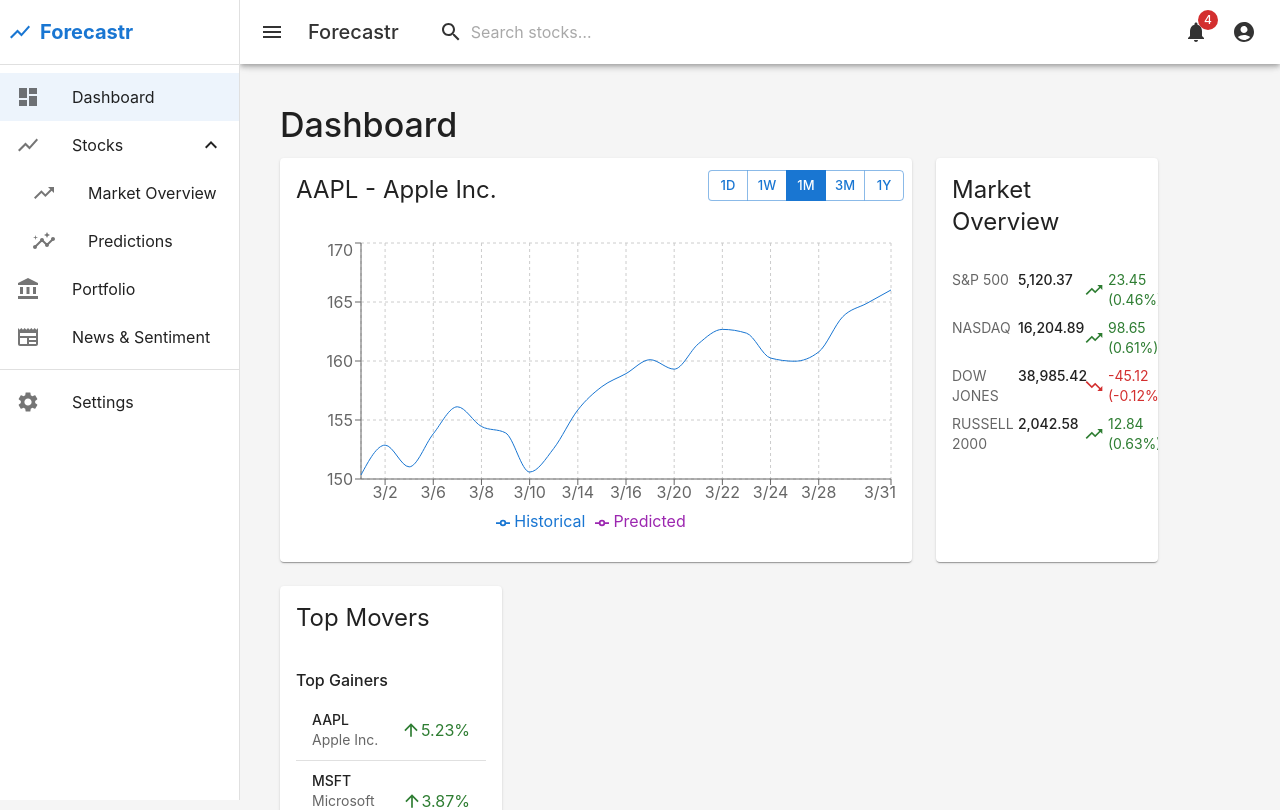
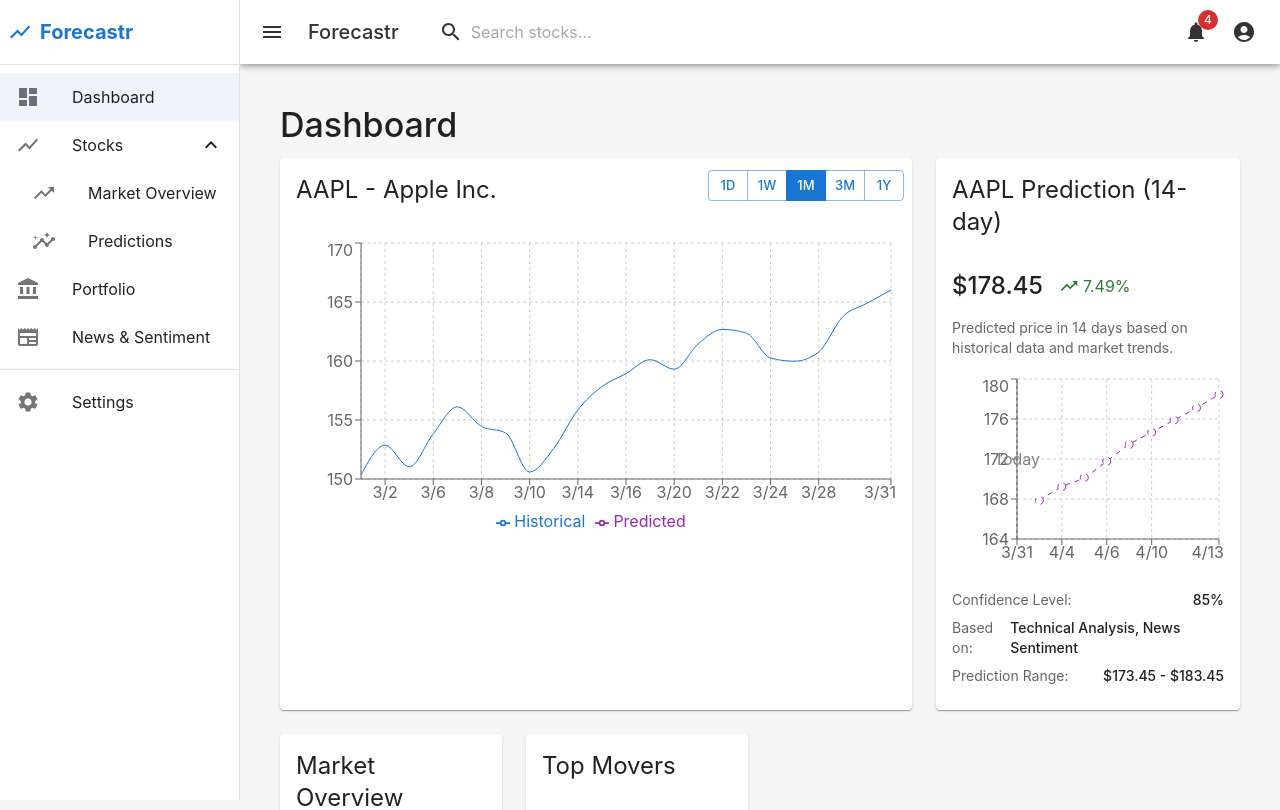
Before and after one commit to hadi-awan/Forecastr, a React (Vite) app in the folder frontend/: page / in a window 1280 px wide. Shown: the top 810 px of the page. Built offline with nearby package versions, Linux system fonts and the light colour scheme.

Commit message:
Implemented PredictionCard feature of Dashboard with mock data

```diff
--- a/frontend/src/components/Widgets/PredictionCard.jsx
+++ b/frontend/src/components/Widgets/PredictionCard.jsx
@@ -1 +1,109 @@
+import { Card, CardContent, CardHeader, Typography, Box } from '@mui/material';
+import TrendingUpIcon from '@mui/icons-material/TrendingUp';
+import TrendingDownIcon from '@mui/icons-material/TrendingDown';
+import { LineChart, Line, XAxis, YAxis, CartesianGrid, Tooltip, ResponsiveContainer, ReferenceLine } from 'recharts';
+
+const PredictionCard = ({ symbol = 'AAPL', name = 'Apple Inc.' }) => {
+    // Mock data for predictions
+    const currentPrice = 166.02;
+    const predictedPrice = 178.45;
+    const predictedChange = ((predictedPrice - currentPrice) / currentPrice) * 100;
+    const isPositive = predictedChange > 0;
+
+    const mockData = [
+        { date: '2023-03-31', price: 166.02, predicted: null },
+        { date: '2023-04-03', price: null, predicted: 167.85 },
+        { date: '2023-04-04', price: null, predicted: 169.23 },
+        { date: '2023-04-05', price: null, predicted: 170.15 },
+        { date: '2023-04-06', price: null, predicted: 171.78 },
+        { date: '2023-04-07', price: null, predicted: 173.45 },
+        { date: '2023-04-10', price: null, predicted: 174.67 },
+        { date: '2023-04-11', price: null, predicted: 175.89 },
+        { date: '2023-04-12', price: null, predicted: 177.12 },
+        { date: '2023-04-13', price: null, predicted: 178.45 },
+    ];
+
+    return (
+        <Card sx={{ height: '100%' }}>
+          <CardHeader title={`${symbol} Prediction (14-day)`} />
+          <CardContent>
+            <Box sx={{ display: 'flex', alignItems: 'center', mb: 2 }}>
+              <Typography variant="h5" fontWeight="medium">
+                ${predictedPrice.toFixed(2)}
+              </Typography>
+              <Box sx={{ display: 'flex', alignItems: 'center', ml: 2 }}>
+                {isPositive ? (
+                  <TrendingUpIcon fontSize="small" color="success" />
+                ) : (
+                  <TrendingDownIcon fontSize="small" color="error" />
+                )}
+                <Typography
+                  variant="body1"
+                  color={isPositive ? 'success.main' : 'error.main'}
+                  sx={{ ml: 0.5 }}
+                >
+                  {predictedChange.toFixed(2)}%
+                </Typography>
+              </Box>
+            </Box>
+
+            <Typography variant="body2" color="text.secondary" sx={{ mb: 2 }}>
+              Predicted price in 14 days based on historical data and market trends.
+            </Typography>
+
+            <Box sx={{ width: '100%', height: 200 }}>
+              <ResponsiveContainer>
+                <LineChart data={mockData}>
+                  <CartesianGrid strokeDasharray="3 3" />
+                  <XAxis
+                    dataKey="date"
+                    tickFormatter={(tick) => {
+                      const date = new Date(tick);
+                      return `${date.getMonth() + 1}/${date.getDate()}`;
+                    }}
+                  />
+                  <YAxis domain={['auto', 'auto']} />
+                  <Tooltip
+                    formatter={(value) => [`$${value}`, 'Price']}
+                    labelFormatter={(label) => new Date(label).toLocaleDateString()}
+                  />
+                  <ReferenceLine x="2023-03-31" stroke="#666" strokeDasharray="3 3" label="Today" />
+                  <Line
+                    type="monotone"
+                    dataKey="price"
+                    stroke="#1976d2"
+                    dot={false}
+                    name="Historical"
+                  />
+                  <Line
+                    type="monotone"
+                    dataKey="predicted"
+                    stroke="#9c27b0"
+                    strokeDasharray="5 5"
+                    dot={{ r: 4 }}
+                    name="Predicted"
+                  />
+                </LineChart>
+              </ResponsiveContainer>
+            </Box>
+
+            <Box sx={{ mt: 2, display: 'flex', flexDirection: 'column', gap: 1 }}>
+              <Box sx={{ display: 'flex', justifyContent: 'space-between' }}>
+                <Typography variant="body2" color="text.secondary">Confidence Level:</Typography>
+                <Typography variant="body2" fontWeight="medium">85%</Typography>
+              </Box>
+              <Box sx={{ display: 'flex', justifyContent: 'space-between' }}>
+                <Typography variant="body2" color="text.secondary">Based on:</Typography>
+                <Typography variant="body2" fontWeight="medium">Technical Analysis, News Sentiment</Typography>
+              </Box>
+              <Box sx={{ display: 'flex', justifyContent: 'space-between' }}>
+                <Typography variant="body2" color="text.secondary">Prediction Range:</Typography>
+                <Typography variant="body2" fontWeight="medium">${(predictedPrice - 5).toFixed(2)} - ${(predictedPrice + 5).toFixed(2)}</Typography>
+              </Box>
+            </Box>
+          </CardContent>
+        </Card>
+  );
+};
+
 export default PredictionCard;
--- a/frontend/src/pages/Dashboard.jsx
+++ b/frontend/src/pages/Dashboard.jsx
@@ -1,5 +1,6 @@
 import { Grid, Typography, Box, Paper } from '@mui/material';
 import StockPriceChart from '../components/Charts/StockPriceChart';
+import PredictionCard from '../components/Widgets/PredictionCard';
 import MarketOverviewCard from '../components/Widgets/MarketOverviewCard';
 import TopMoversCard from '../components/Widgets/TopMoversCard';
 
@@ -14,6 +15,11 @@
             {/* Main Chart - Featured Stock */}
             <Grid item xs={12} lg={8}>
                 <StockPriceChart />
+            </Grid>
+
+            {/* Predictions for Featured Stock */}
+            <Grid item xs={12} lg={4}>
+              <PredictionCard />
             </Grid>
 
             {/* Market Overview */}
```
